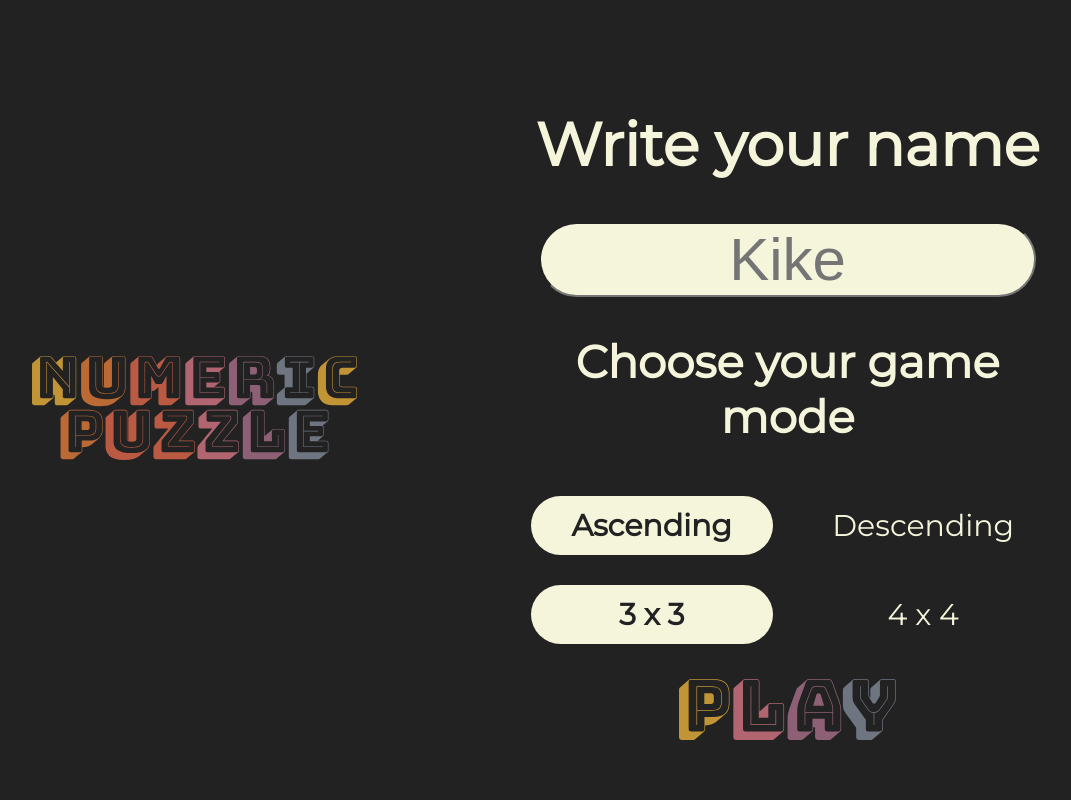
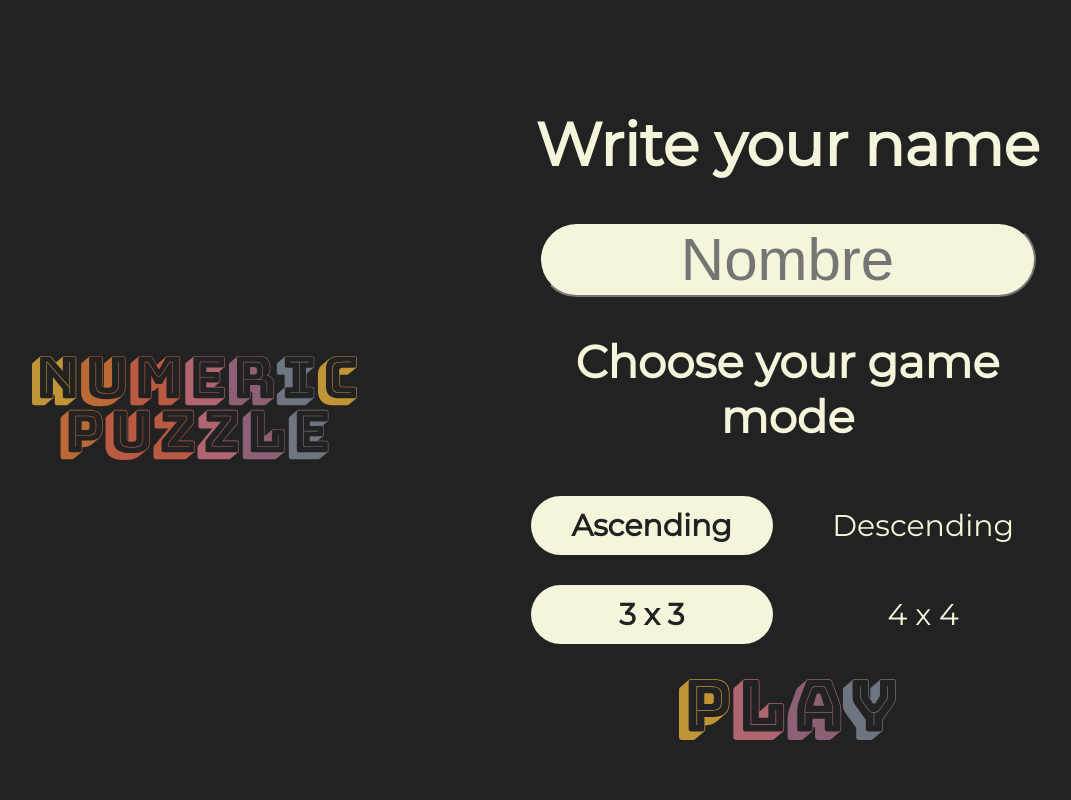
Before and after one commit to HiramAle/NumericPuzzle, a plain HTML site: page index.html in a window 1280 px wide. Shown: the top 800 px of the page, without its empty margins (149-1220 px from the left). Drawn offline with Linux system fonts and the light colour scheme.

Commit message:
Cambio en el nombre

```diff
--- a/index.html
+++ b/index.html
@@ -16,7 +16,7 @@
 
 		  <div id="div-form">
 			<h1>Write your name</h1>
-			<input id="inputname" type="text" placeholder="Kike" />
+			<input id="inputname" type="text" placeholder="Nombre" />
 			<h2>Choose your game mode</h2>
 			<div id="order-div" >
 				<input name="radiomode" id="Up" type="radio" checked="checked" value="0"/>
```
